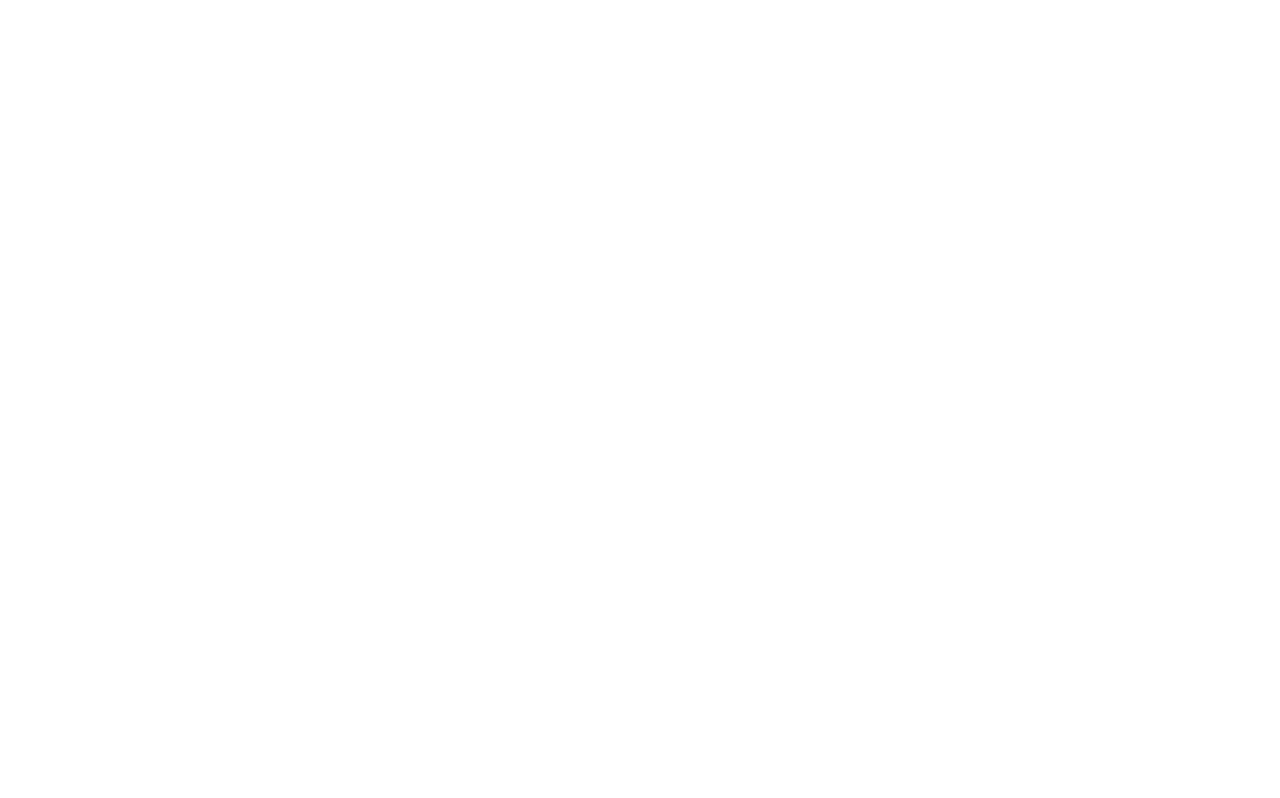
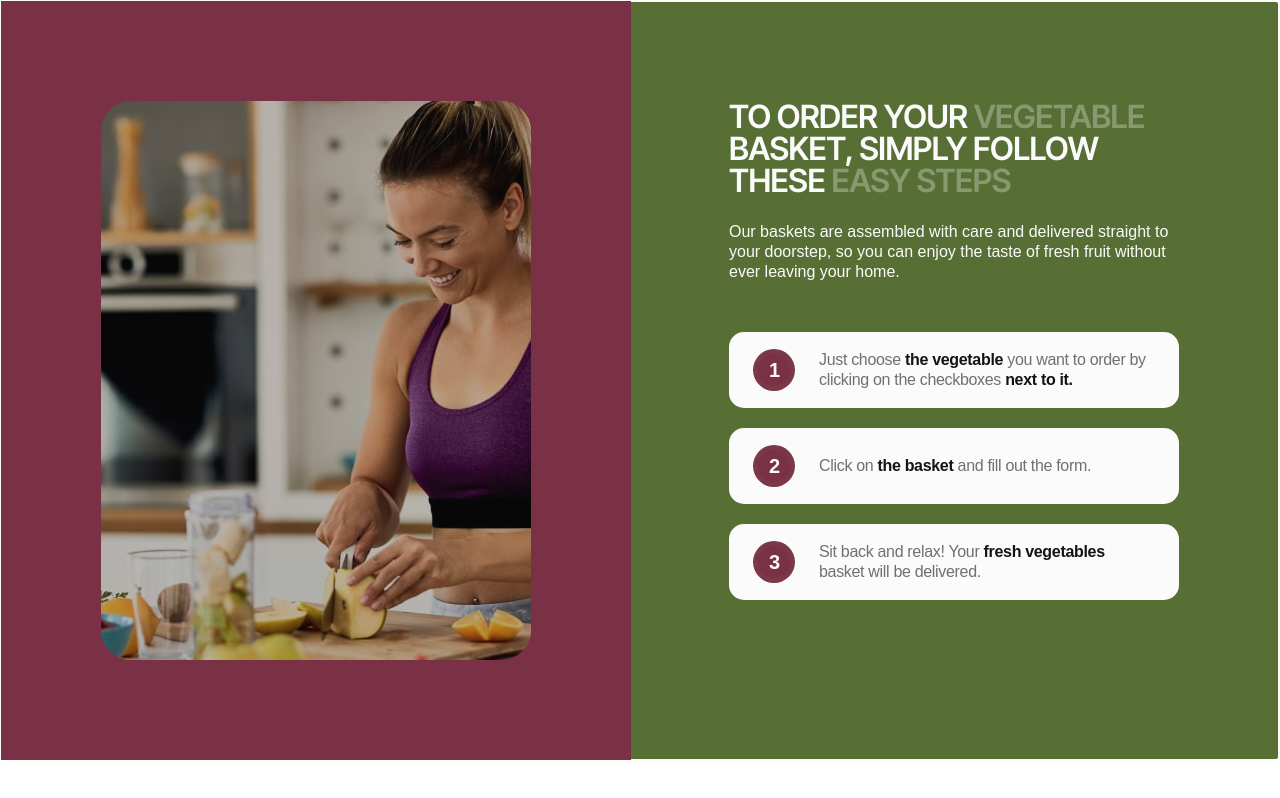
Before and after one commit to OlesyaAlexx/organic-1, a plain HTML site: page index.html in a window 1280 px wide. Drawn offline with nearby package versions, Linux system fonts and the light colour scheme.

Commit message:
mod
oksana

```diff
--- a/css/styles.css
+++ b/css/styles.css
@@ -0,0 +1,254 @@
+:root {
+  font-family: Inter, Avenir, Helvetica, Arial, sans-serif;
+  font-size: 16px;
+  line-height: 24px;
+  font-weight: 400;
+
+  color: #242424;
+  background-color: rgba(255, 255, 255, 0.87);
+
+  font-synthesis: none;
+  text-rendering: optimizeLegibility;
+  -webkit-font-smoothing: antialiased;
+  -moz-osx-font-smoothing: grayscale;
+  -webkit-text-size-adjust: 100%;
+  --text-color: #141414;
+  --light-text-color: #fbfbfb;
+  --green-background: #576f35;
+  --red-background: #7a3145;
+}
+
+* {
+  margin: 0;
+  padding: 0;
+  box-sizing: border-box;
+}
+
+body {
+  color: var(--light-text-color);
+  font-family: 'Inter-tight', sans-serif;
+}
+
+ul,
+ol {
+  list-style-type: none;
+  padding-left: 0;
+  margin-top: 0;
+  margin-bottom: 0;
+}
+.container {
+  max-width: 1280px;
+  padding: 0px 100px;
+  margin: 0 auto;
+  outline: auto;
+  border: 1px solid white;
+}
+.img {
+  display: block;
+  max-width: 100%;
+  height: auto;
+}
+button {
+  cursor: pointer;
+}
+
+p,
+h1,
+h2,
+h3,
+h4 {
+  margin-top: 0;
+  margin-bottom: 0;
+}
+
+.how-it-work {
+  background-color: var(--green-background);
+}
+
+.section-main-container {
+  /* display: inline-flex;
+  flex-direction: row; */
+  position: relative;
+  display: flex;
+  align-items: flex-end;
+  justify-content: flex-end;
+}
+
+.visually-hidden {
+  position: absolute;
+  width: 1px;
+  height: 1px;
+  margin: -1px;
+  border: 0;
+  padding: 0;
+  white-space: nowrap;
+  clip-path: inset(100%);
+  clip: rect(0 0 0 0);
+  overflow: hidden;
+}
+
+.work-image-conteiner {
+  position: absolute;
+  top: 0;
+  left: 0px;
+  height: 759px;
+  display: flex;
+  align-items: center;
+  padding: 100px;
+
+  background-color: var(--red-background);
+  /* background-image: linear-gradient(
+    0deg,
+    rgba(20, 20, 20, 0.3) 0%,
+    rgba(20, 20, 20, 0.3) 100%
+  ); */
+}
+
+.container-img {
+  position: relative;
+  width: 430px;
+  height: 559px;
+}
+
+.overlay {
+  display: flex;
+  position: absolute;
+  top: 0;
+  background-image: linear-gradient(
+    0deg,
+    rgba(20, 20, 20, 0.3) 0%,
+    rgba(20, 20, 20, 0.3) 100%
+  );
+  height: 100%;
+  width: 100%;
+  border-radius: 30px;
+  transition: transform 250ms ease-in-out;
+  transition: transform 250ms cubic-bezier(0.4, 0, 0.2, 1);
+}
+.work_photo {
+  border-radius: 30px;
+  /* opacity: 0.85; */
+}
+
+.work-conteiner {
+  padding-top: 100px;
+  padding-bottom: 160px;
+  padding-left: 200px;
+  padding-right: 0px;
+  display: flex;
+  flex-direction: column;
+  align-items: flex-start;
+  width: 650px;
+}
+
+.work-subtitle {
+  color: var(--light-text-color);
+  font-family: Inter Tight, sans-serif;
+  font-size: 32px;
+  font-style: normal;
+  font-weight: 600;
+  line-height: 1;
+  letter-spacing: -0.015em;
+  text-transform: uppercase;
+  margin-bottom: 25px;
+  width: 450px;
+}
+span {
+  color: rgba(251, 251, 251, 0.3);
+  font-size: 32px;
+  font-style: normal;
+  font-weight: 600;
+  line-height: 1;
+  letter-spacing: -0.015em;
+  text-transform: uppercase;
+}
+
+.work-text {
+  color: var(--light-text-color);
+  font-size: 16px;
+  text-transform: none;
+  font-weight: 500;
+  line-height: 1.25;
+  margin-bottom: 50px;
+  width: 450px;
+}
+
+.work-list {
+  display: flex;
+  flex-direction: column;
+  align-items: flex-start;
+  gap: 20px;
+}
+
+.work-item {
+  padding: 12px 25px 12px 24px;
+  border-radius: 15px;
+  background-color: var(--light-text-color);
+  width: 450px;
+  height: 76px;
+  text-align: start;
+  display: flex;
+  align-items: center;
+  position: relative;
+  gap: 24px;
+}
+
+/* .work-item::before {
+  position: absolute;
+  content: '1';
+  color: var(--light-text-color);
+  font-size: 20px;
+  font-style: normal;
+  font-weight: 600;
+  line-height: 1;
+  letter-spacing: -0.05em;
+  display: flex;
+  align-items: center;
+  justify-content: center;
+  left: 24px;
+  top: 12px;
+  width: 42px;
+  height: 42px;
+  border-radius: 50%;
+  background-color: var(--red-background);
+  border: 5px solid rgba(122, 73, 85, 0.3);
+  flex-shrink: 0;
+} */
+.before {
+  display: flex;
+  flex-shrink: 0;
+  justify-content: center;
+  align-items: center;
+  width: 42px;
+  height: 42px;
+  border-radius: 50%;
+  background-color: var(--red-background);
+  border: 5px solid rgba(122, 73, 85, 0.3);
+}
+
+.before-text {
+  color: var(--light-text-color);
+  font-size: 20px;
+  font-style: normal;
+  font-weight: 600;
+  line-height: 1;
+  letter-spacing: -0.05em;
+  text-align: center;
+}
+.work-item-text {
+  color: rgba(20, 20, 20, 0.6);
+  font-size: 16px;
+  font-weight: 400;
+  line-height: 1.25;
+  letter-spacing: -0.02em;
+}
+
+.span-work-text {
+  color: var(--text-color);
+  font-size: 16px;
+  font-style: normal;
+  font-weight: 700;
+  line-height: 20px;
+  letter-spacing: -0.02em;
+  text-transform: none;
+}
--- a/index.html
+++ b/index.html
@@ -20,6 +20,87 @@
     <link rel="stylesheet" href="css/styles.css" />
   </head>
   <body>
-    <section></section>
+    <section class="how-it-work">
+      <div class="container section-main-container">
+        <h2 class="visually-hidden">How it work</h2>
+        <div class="work-image-conteiner">
+          <div class="container-img">
+            <picture>
+              <source
+                media="(min-width: 1280px)"
+                srcset="
+                  ./img-how-work/how-works-desk1x.jpg  1x,
+                  ./img-how-work/how-works-desk@2x.jpg 2x
+                "
+              />
+              <source
+                media="(min-width: 768px)"
+                srcset="
+                  ./img-how-work/how-works-tab1x.jpg  1x,
+                  ./img-how-work/how-works-tab@2x.jpg 2x
+                "
+              />
+              <source
+                media="(max-width: 767px)"
+                srcset="
+                  ./img-how-work/how-works-mob1x.jpg  1x,
+                  ./img-how-work/how-works-mob@2x.jpg 2x
+                "
+              />
+              <img
+                class="work_photo"
+                src="./img-how-work//how-works-tab1x.jpg"
+                alt="Banking App"
+                width="430"
+              />
+            </picture>
+            <span class="overlay"></span>
+          </div>
+        </div>
+        <div class="work-conteiner">
+          <h3 class="work-subtitle">
+            To order your <span>vegetable</span> basket, simply follow these
+            <span>easy steps</span>
+          </h3>
+          <p class="work-text">
+            Our baskets are assembled with care and delivered straight to your
+            doorstep, so you can enjoy the taste of fresh fruit without ever
+            leaving your home.
+          </p>
+          <ol class="work-list">
+            <li class="work-item">
+              <div class="before">
+                <span class="before-text">1</span>
+              </div>
+              <p class="work-item-text">
+                Just choose
+                <span class="span-work-text">the vegetable</span> you want to
+                order by clicking on the checkboxes
+                <span class="span-work-text">next to it.</span>
+              </p>
+            </li>
+            <li class="work-item">
+              <div class="before">
+                <span class="before-text">2</span>
+              </div>
+              <p class="work-item-text">
+                Click on <span class="span-work-text">the basket</span> and fill
+                out the form.
+              </p>
+            </li>
+            <li class="work-item">
+              <div class="before">
+                <span class="before-text">3</span>
+              </div>
+              <p class="work-item-text">
+                Sit back and relax! Your
+                <span class="span-work-text">fresh vegetables</span> basket will
+                be delivered.
+              </p>
+            </li>
+          </ol>
+        </div>
+      </div>
+    </section>
   </body>
 </html>
```
Also changed, not shown: img-how-work/how-it-work1x.jpg (added), img-how-work/how-it-work@2x.jpg (added), img-how-work/how-works-desk@2x.jpg (renamed from img-how-work/how-works-desk @2x.jpg).
